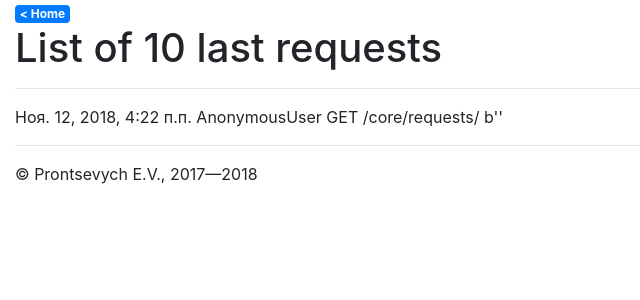
After one commit to Fl1p92/book-store, a Django app: page /core/requests/ in a window 1280 px wide. The commit adds this page. Shown: the top 300 px of the page, without its empty margins (0-640 px from the left). Run offline with Django 3.2, Linux system fonts and the light colour scheme; data comes from the database, SQL or seed files in the repository; some libraries are stand-ins or nearby versions.

Commit message:
5. Deleted django-silk. Fixed bugs. Created Request model and SaveRequestMiddleware to save http requests to db. Created page for display 10 last of http requests.

```diff
--- a/apps/core/admin.py
+++ b/apps/core/admin.py
@@ -4,3 +4,4 @@ from . import models
 
 
 admin.site.register(models.LogLine)
+admin.site.register(models.Request)
--- /dev/null
+++ b/apps/core/middleware.py
@@ -0,0 +1,14 @@
+from django.utils.deprecation import MiddlewareMixin
+
+from .models import Request
+
+
+class SaveRequestMiddleware(MiddlewareMixin):
+
+    def process_request(self, request):
+        Request.objects.create(
+            path=request.path,
+            body=request.body,
+            method=request.method,
+            user=request.user,
+        )
--- a/apps/core/models.py
+++ b/apps/core/models.py
@@ -14,12 +14,31 @@ class LogLine(models.Model):
     )
 
     logging_time = models.DateTimeField("Logging time", auto_now_add=True)
-    logging_type = models.CharField("Product color", max_length=6, choices=LOGGING_TYPES, db_index=True)
+    logging_type = models.CharField("Logging type", max_length=6, choices=LOGGING_TYPES, db_index=True)
     logging_text = models.TextField("Logging text")
 
     def __str__(self):
-        return f"{self.logging_time.strftime('%d.%m.%y %H:%M:%S %Z')} -- [{self.get_logging_type_display()}] -- {self.logging_text}"
+        return f"{self.logging_time.strftime('%d.%m.%y %H:%M:%S %Z')} " \
+               f"-- [{self.get_logging_type_display()}] -- {self.logging_text}"
 
     class Meta:
         verbose_name = "Log line"
         verbose_name_plural = "Log lines"
+        ordering = ['-logging_time']
+
+
+class Request(models.Model):
+
+    path = models.CharField("Path", max_length=190, db_index=True)
+    body = models.TextField("Body", blank=True, default='')
+    method = models.CharField("Method", max_length=10)
+    time = models.DateTimeField("Time", auto_now_add=True, db_index=True)
+    user = models.CharField("User", max_length=100, db_index=True)
+
+    def __str__(self):
+        return f"{self.time.strftime('%d.%m.%y %H:%M:%S %Z')} {self.method} {self.path}"
+
+    class Meta:
+        verbose_name = "Request"
+        verbose_name_plural = "Requests"
+        ordering = ['-time']
--- a/apps/core/templates/core/index.html
+++ b/apps/core/templates/core/logs.html
@@ -3,9 +3,10 @@
 {% block title %}Info logs{% endblock %}
 
 {% block content %}
+    <a href="{% url "store:index" %}" class="badge badge-primary"> < Home</a>
     <br>
     <h1>Logs of books manipulations</h1>
-    {% for logline in logline_list %}
+    {% for logline in logline_list|slice:":10" %}
         <hr>
         <p>{{ logline.logging_time }} [{{ logline.logging_type }}] -- {{ logline.logging_text }}</p>
         <hr>
--- /dev/null
+++ b/apps/core/templates/core/requests.html
@@ -0,0 +1,15 @@
+{% extends "base.html" %}
+
+{% block title %}Last requests{% endblock %}
+
+{% block content %}
+    <a href="{% url "store:index" %}" class="badge badge-primary"> < Home</a>
+    <br>
+    <h1>List of 10 last requests</h1>
+    {% for req in request_list|slice:":10" %}
+        <hr>
+        <p>{{ req.time }} {{ req.user }} {{ req.method }} {{ req.path }} {{ req.body }}</p>
+        <hr>
+    {% endfor %}
+
+{% endblock content %}
--- a/apps/core/urls.py
+++ b/apps/core/urls.py
@@ -4,5 +4,6 @@ from . import views
 
 
 urlpatterns = [
-    path('logs/', views.LogView.as_view(), name='index'),
+    path('logs/', views.LogView.as_view(), name='logs'),
+    path('requests/', views.RequestView.as_view(), name='requests'),
 ]
--- a/apps/core/views.py
+++ b/apps/core/views.py
@@ -1,8 +1,13 @@
 from django.views.generic import ListView
 
-from .models import LogLine
+from .models import LogLine, Request
 
 
 class LogView(ListView):
     model = LogLine
-    template_name = 'core/index.html'
+    template_name = 'core/logs.html'
+
+
+class RequestView(ListView):
+    model = Request
+    template_name = 'core/requests.html'
--- a/apps/store/templates/store/create_edit_book.html
+++ b/apps/store/templates/store/create_edit_book.html
@@ -9,7 +9,7 @@
 {% endblock styles %}
 
 {% block content %}
-
+    <a href="{% url "store:index" %}" class="badge badge-primary"> < Home</a>
     <h1>{{ title }}</h1>
     <form method="POST" enctype='multipart/form-data' class="item-form">
     <div class="form-group">
@@ -18,8 +18,6 @@
         <button class="btn btn-info">Сохранить</button>
         </div>
     </form>
-
-
 {% endblock content %}
 
 {% block scripts %}
--- a/apps/store/templates/store/index.html
+++ b/apps/store/templates/store/index.html
@@ -17,8 +17,8 @@
     </div>
     <div>
         <a href="{% url "store:create" %}" class="badge badge-primary"> <img src="{% static "store/images/plus.svg" %}"> Add new book</a>
-        <a href="{% url "silk:requests" %}?show=10&order_dir=DESC" class="badge badge-success">Last 10 http requests</a>
-        <a href="{% url "core:index" %}" class="badge badge-info">Logs of books manipulations</a>
+        <a href="{% url "core:requests" %}" class="badge badge-success">Last 10 http requests</a>
+        <a href="{% url "core:logs" %}" class="badge badge-info">Logs of books manipulations</a>
     </div>
     <hr>
     {% for book in book_list %}
--- a/book_store/settings.py
+++ b/book_store/settings.py
@@ -25,8 +25,6 @@ INSTALLED_APPS = [
     'django.contrib.messages',
     'django.contrib.staticfiles',
 
-    'silk',
-
     'apps.core.apps.CoreConfig',
     'apps.store.apps.StoreConfig',
 ]
@@ -39,7 +37,7 @@ MIDDLEWARE = [
     'django.contrib.auth.middleware.AuthenticationMiddleware',
     'django.contrib.messages.middleware.MessageMiddleware',
     'django.middleware.clickjacking.XFrameOptionsMiddleware',
-    'silk.middleware.SilkyMiddleware',  # must be upper than middleware with process_request
+    'apps.core.middleware.SaveRequestMiddleware',
 ]
 
 ROOT_URLCONF = 'book_store.urls'
--- a/book_store/urls.py
+++ b/book_store/urls.py
@@ -1,9 +1,9 @@
 from django.contrib import admin
 from django.urls import path, include
+
 
 urlpatterns = [
     path('admin/', admin.site.urls),
     path('core/', include(('apps.core.urls', "core", ), namespace='core')),
     path('', include(('apps.store.urls', "store", ), namespace='store')),
-    path('silk/', include('silk.urls', namespace='silk')),
 ]
```
Also changed, not shown: requirements.txt (+3 -16 lines), apps/core/migrations/0002_auto_20181114_1350.py (added), 1 other file.
